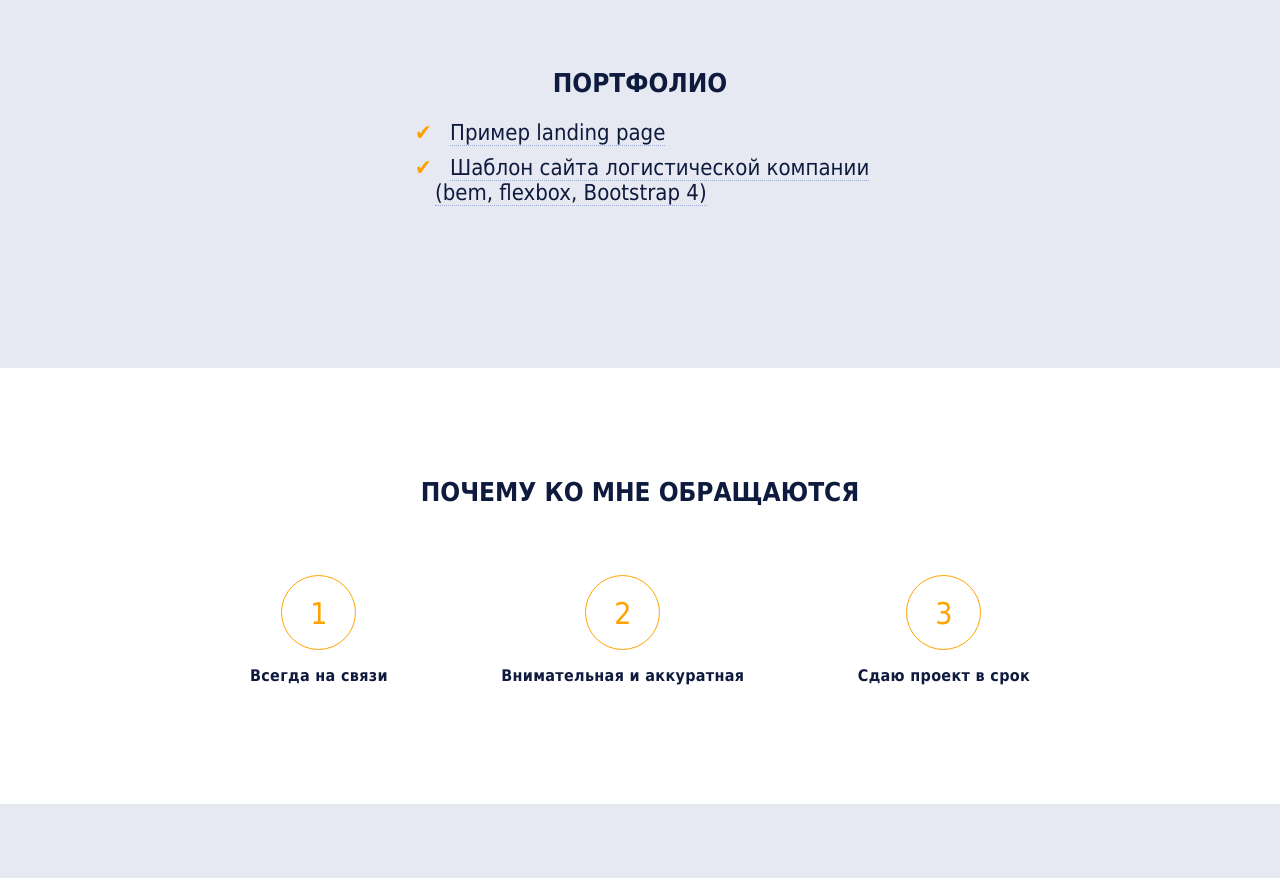
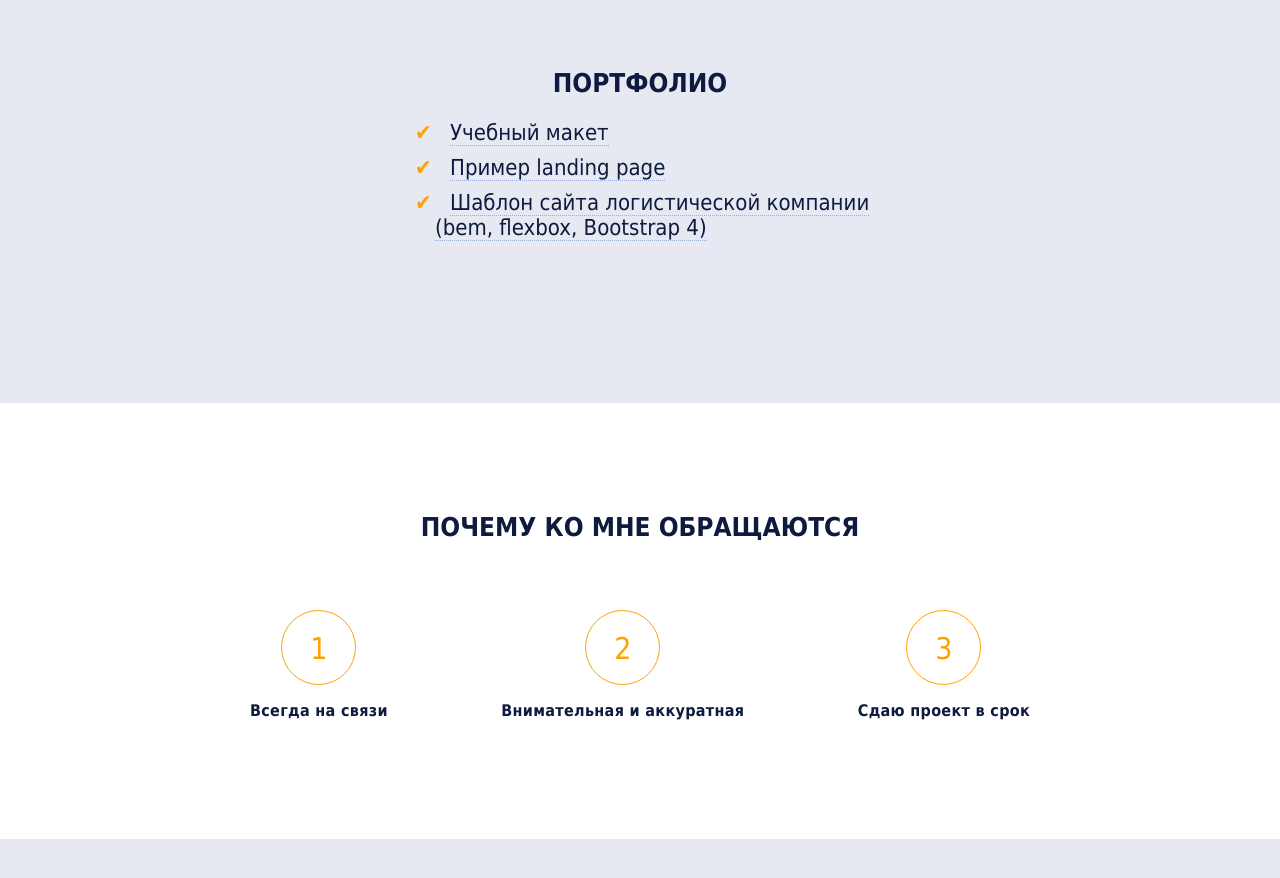
Before and after one commit to tkknopka/portfolio-tk, a plain HTML site: page index.html in a window 1280 px wide. Shown: the part 1480-2358 px from the top of the page. Drawn offline with Linux system fonts and the light colour scheme.

Commit message:
Update index.html

```diff
--- a/index.html
+++ b/index.html
@@ -100,8 +100,9 @@
                     <h2>Портфолио</h2>
                     <div class="porfolio-me__text">
                         <ol>
-                            <li><a href="https://tkknopka.github.io/landingpage.github.io/" class="porfolio-me__btn" target="_blank">Пример landing page</a></li>
-                            <li><a href="https://tkknopka.github.io/tlk.github.io/" class="porfolio-me__btn" target="_blank">Шаблон сайта логистической компании (bem, flexbox, Bootstrap 4)</a></li>
+                            <li><a href="https://tkknopka.github.io/firstlp/" class="porfolio-me__btn" target="_blank">Учебный макет</a></li>
+                            <li><a href="https://tkknopka.github.io/landingpage/" class="porfolio-me__btn" target="_blank">Пример landing page</a></li>
+                            <li><a href="https://tkknopka.github.io/tlk/" class="porfolio-me__btn" target="_blank">Шаблон сайта логистической компании (bem, flexbox, Bootstrap 4)</a></li>
                         </ol>
                     </div>
                 </div>
```
